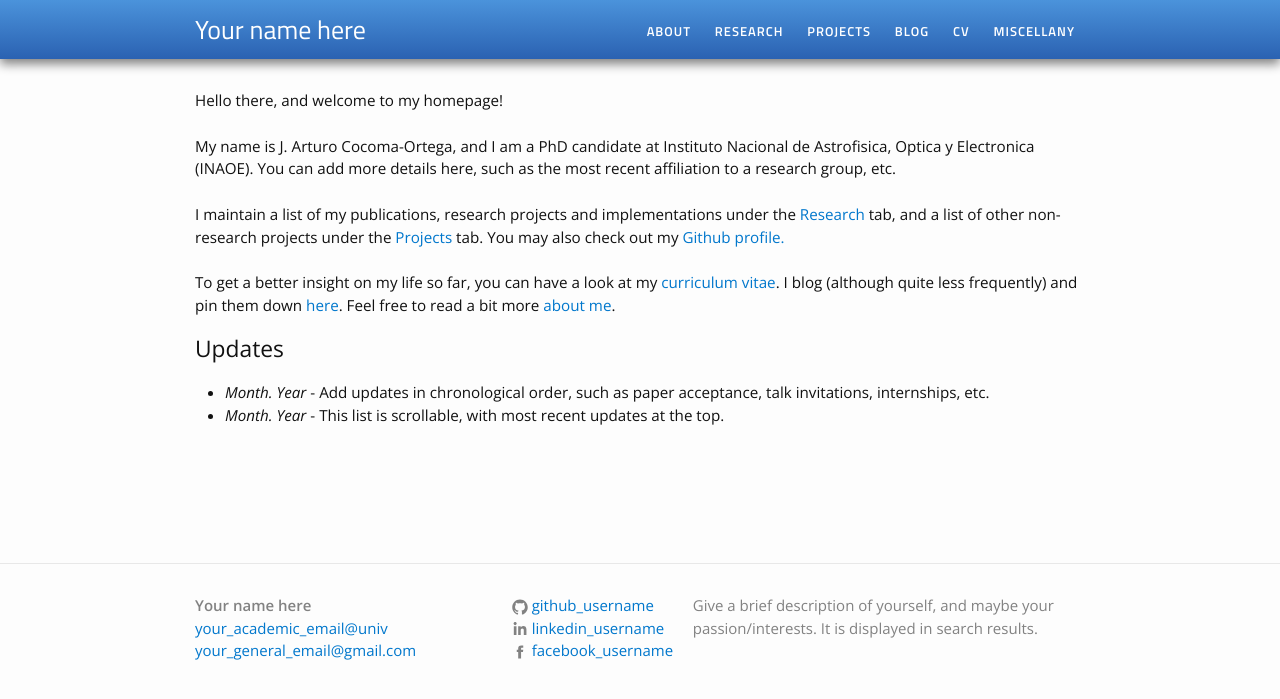
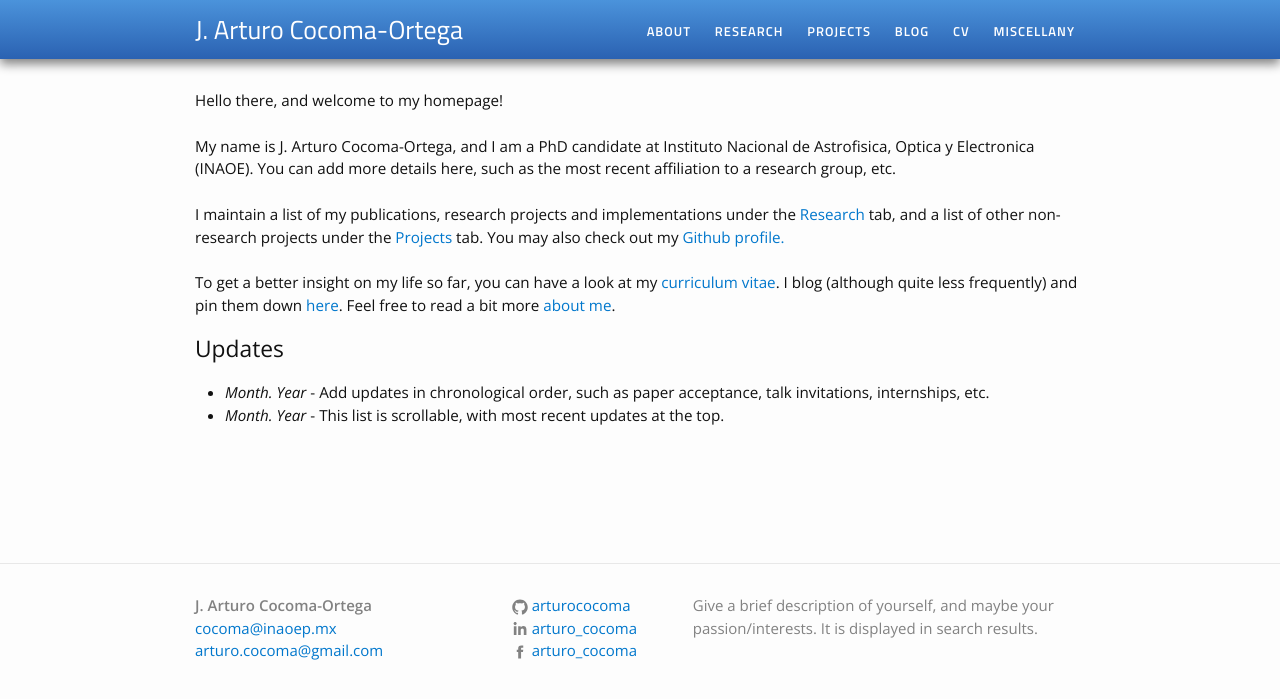
Before and after one commit to arturococoma/arturococoma.github.io, a Jekyll site: the page built from index.html, in a window 1280 px wide. Shown: the top 699 px of the page. Built offline with Jekyll 4.4.1, drawn with Linux system fonts in a browser that asks for light colours.

Commit message:
Update _config.yml

```diff
--- a/_config.yml
+++ b/_config.yml
@@ -1,19 +1,19 @@
 # Site settings
-title: Your name here
-general_email: your_general_email@gmail.com
-academic_email: your_academic_email@univ
+title: J. Arturo Cocoma-Ortega
+general_email: arturo.cocoma@gmail.com
+academic_email: cocoma@inaoep.mx
 
 description: > # this means to ignore newlines until "baseurl:"
   Give a brief description of yourself, and maybe your passion/interests. It is displayed in search results.
 
 baseurl: "/academic-portfolio" # the subpath of your site, e.g. /blog/
 
-url: "https://ys1998.github.io" # the base hostname & protocol for your site
+url: "https://arturococoma.github.io" # the base hostname & protocol for your site
 
 # twitter_username: jekyllrb
-github_username: github_username
-linkedin_username: linkedin_username
-facebook_username: facebook_username
+github_username: arturococoma
+linkedin_username: arturo_cocoma
+facebook_username: arturo_cocoma
 # feel free to add other links here; you will have to add the SVG icon in _layouts/footer.html
 
 # Build settings
```
